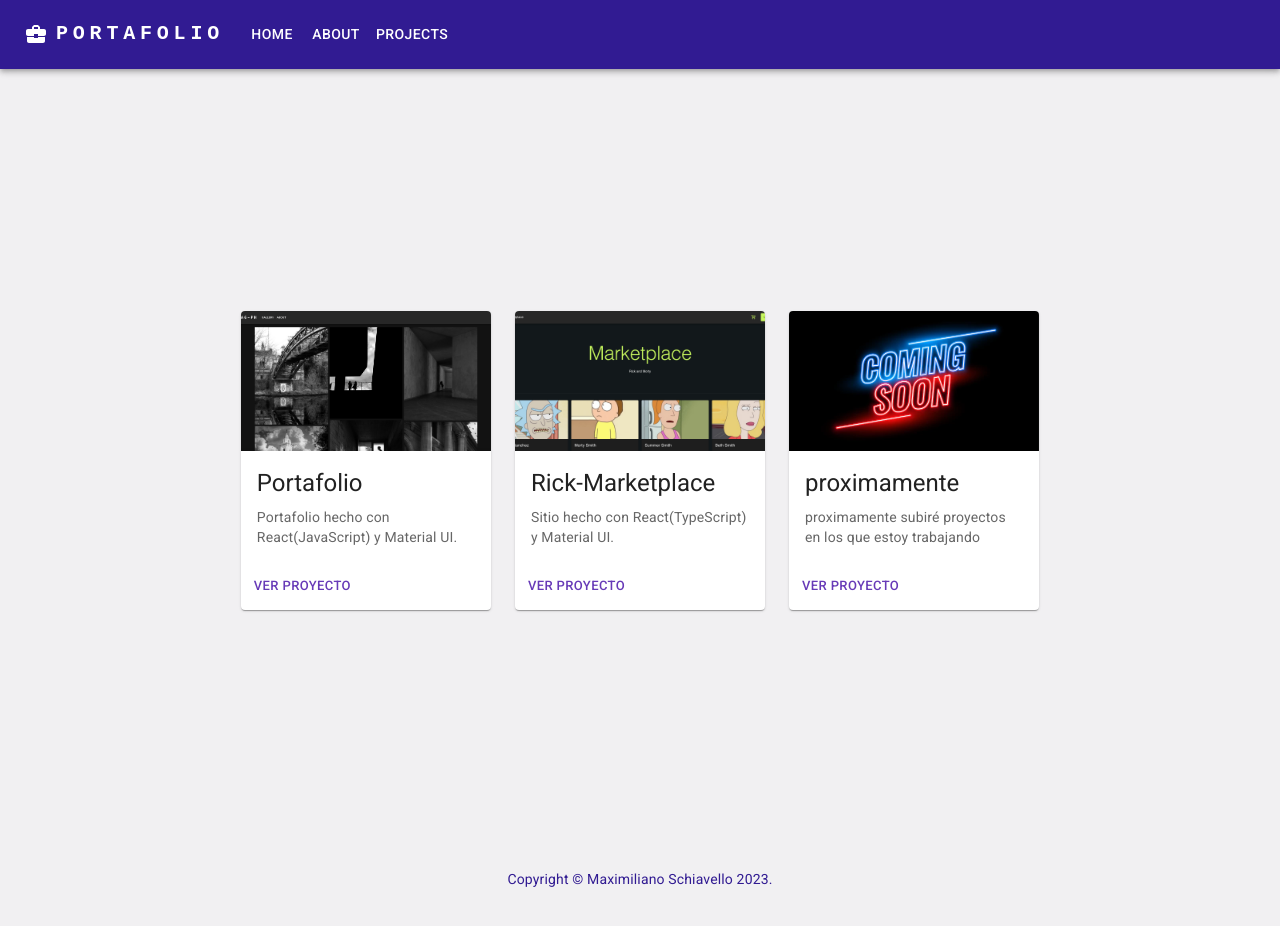
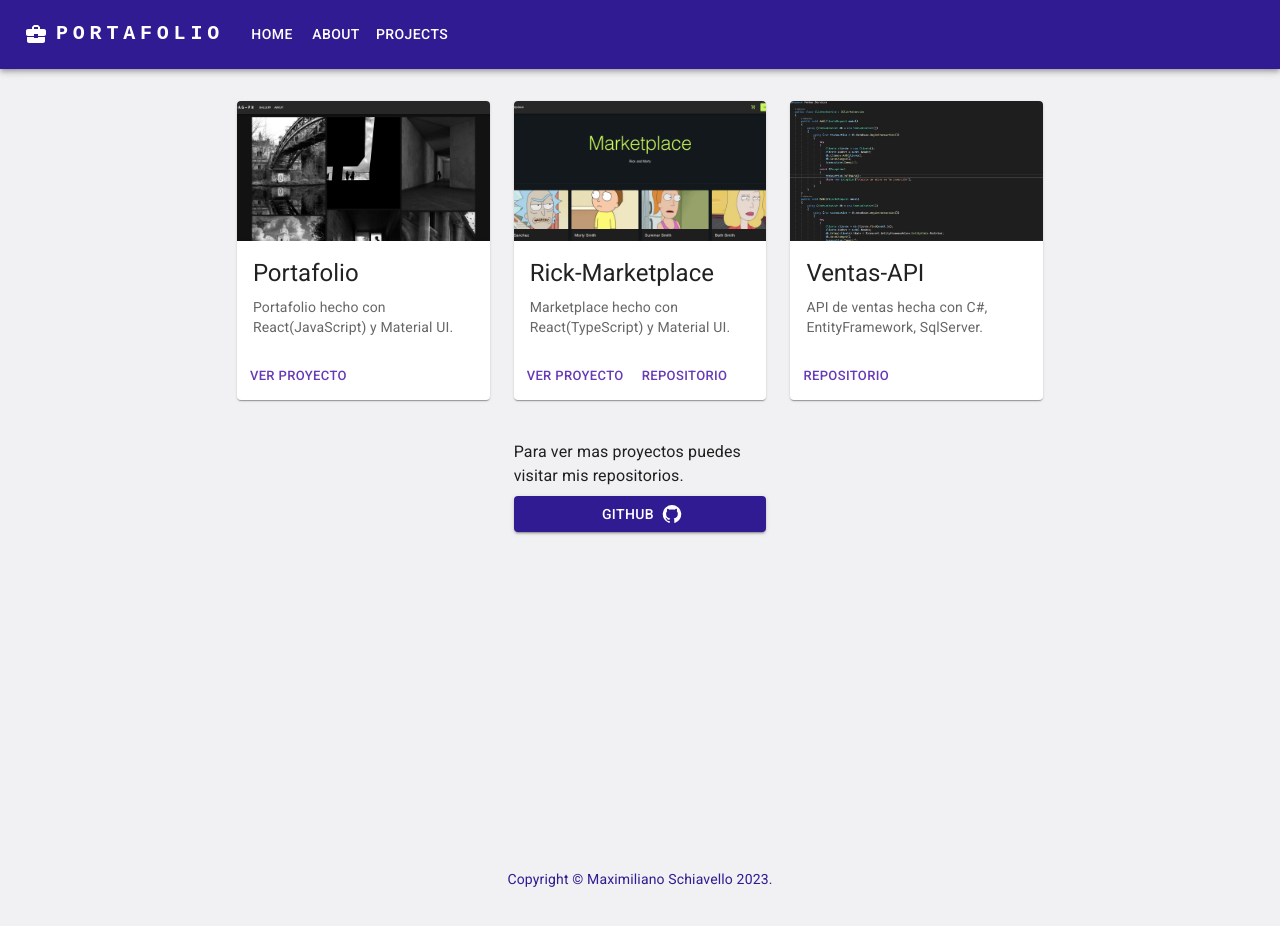
Before and after one commit to Maxischiavello/portfolio, a React (Create React App) app: page /projects in a window 1280 px wide. Shown: the top 926 px of the page. Built offline with nearby package versions, Linux system fonts and the light colour scheme.

Commit message:
api project added

```diff
--- a/src/components/Contact.jsx
+++ b/src/components/Contact.jsx
@@ -2,7 +2,7 @@
 import LinkedInIcon from '@mui/icons-material/LinkedIn'
 import GitHubIcon from '@mui/icons-material/GitHub'
 import { Box, Link, Button } from '@mui/material'
-import URLs from '../utils'
+import links from '../utils'
 
 function Contact() {
 
@@ -11,7 +11,7 @@
             display: 'flex',
             gap: 2
         }}>
-            <Link color="inherit" href={URLs.linkedin} sx={{my: 1}}>
+            <Link color="inherit" href={links.linkedin} sx={{my: 1}}>
                     <Button
                     sx={{
                         backgroundColor: 'primary.dark'
@@ -21,7 +21,7 @@
                     </Button>
             </Link>
 
-            <Link color="inherit" href={URLs.github} sx={{my: 1}}>
+            <Link color="inherit" href={links.github} sx={{my: 1}}>
                     <Button
                     sx={{
                         backgroundColor: 'primary.dark'
--- a/src/components/ProjectCard.jsx
+++ b/src/components/ProjectCard.jsx
@@ -6,7 +6,13 @@
 import Button from '@mui/material/Button';
 import Typography from '@mui/material/Typography';
 
-export default function ProjectCard({ image, urlToProject, projectTitle, projectDescription }) {
+export default function ProjectCard({
+  image,
+  urlToProject,
+  projectTitle,
+  projectDescription,
+  codeSource
+}) {
   return (
     <Card sx={{ maxWidth: 345 }}>
       <CardMedia
@@ -22,9 +28,16 @@
         </Typography>
       </CardContent>
       <CardActions>
-      <Link color="inherit" href={urlToProject} >
-        <Button size="small">ver proyecto</Button>
-      </Link>
+      {urlToProject !== '' ?
+          <Link color="inherit" href={urlToProject} style={{ textDecoration: 'none' }} >
+            <Button size="small">ver proyecto</Button>
+          </Link> : ''
+      }
+      {codeSource !== '' ?
+          <Link color="inherit" href={codeSource} style={{ textDecoration: 'none' }} >
+            <Button size="small">repositorio</Button>
+          </Link> : ''
+      }
       </CardActions>
     </Card>
   );
--- a/src/pages/About.jsx
+++ b/src/pages/About.jsx
@@ -7,7 +7,6 @@
         <Container sx={{
             display: 'flex',
             justifyContent: 'center',
-            alignItems: 'center',
             minHeight: '90vh',
         }}>
             <Paper sx={{
@@ -26,18 +25,18 @@
                         sx={{ width: 48, height: 48 }}
                     />
                 </Box>
-                <Typography mb={1} px={2}>
+                <Typography mb={2} px={2}>
                     Me considero un persona responsable,
                     paciente y con un alto grado de empatía por los demás.
                 </Typography>
-                <Typography mb={1} px={2}>
+                <Typography mb={2} px={2}>
                     Dinámico, proactivo y versátil para adaptarme a múltiples modelos de trabajo y necesidades.
                 </Typography>
-                <Typography mb={1} px={2}>
+                <Typography mb={2} px={2}>
                     Apacionado por el desarrollo.
                     Busco, de manera constante, aprender nuevas tecnologías.
                 </Typography>
-                <Typography mb={1} px={2}>
+                <Typography mb={2} px={2}>
                     Actualmente estoy por terminar la carrera de analista de sistemas
                     donde he estudiado programacion orientada a objetos,
                     base de datos relacional, desarrollo web y mobile,
--- a/src/pages/Home.jsx
+++ b/src/pages/Home.jsx
@@ -3,7 +3,7 @@
 import Button from '@mui/material/Button';
 import Typography from '@mui/material/Typography';
 import LinkedInIcon from '@mui/icons-material/LinkedIn';
-import URLs from '../utils';
+import links from '../utils';
 
 function Home() {
 
@@ -25,7 +25,12 @@
                     Maximiliano Schiavello
                 </Typography>
                 <Typography sx={{ typography: { xs: 'h6', sm: 'h6', md: 'h4' } }}>Desarrollador | Programador</Typography>
-                <Link color="inherit" href={URLs.linkedin} sx={{my: 6}}>
+                <Link
+                    color="inherit"
+                    href={links.linkedin}
+                    sx={{my: 6}}
+                    style={{ textDecoration: 'none' }}
+                >
                     <Button
                     sx={{
                         backgroundColor: 'primary.dark'
--- a/src/pages/Projects.jsx
+++ b/src/pages/Projects.jsx
@@ -1,8 +1,8 @@
-import { Container } from '@mui/system'
-import Grid from '@mui/material/Grid'
 import ProjectCard from '../components/ProjectCard'
-import { Box } from '@mui/material'
-import URLs from './projectsURLs'
+import { Container, Box, Button, Typography, Link, Grid } from '@mui/material'
+import GitHubIcon from '@mui/icons-material/GitHub'
+import projects from './projectsData'
+import links from '../utils'
 
 function Projects() {
     return (
@@ -10,7 +10,6 @@
             minHeight: '90vh',
             display: 'flex',
             justifyContent: 'center',
-            alignItems: 'center',
             mt: 4
         }}>
             <Box>
@@ -24,26 +23,58 @@
                     <Grid item xs={8} sm={5} md={4} lg={3}>
                         <ProjectCard
                             image={require('../assets/projectsImgages/dag.png')}
-                            urlToProject={URLs.dag.url}
-                            projectTitle={URLs.dag.title}
-                            projectDescription={URLs.dag.description}
+                            urlToProject={projects.dag.url}
+                            projectTitle={projects.dag.title}
+                            projectDescription={projects.dag.description}
+                            codeSource={projects.dag.githubRepository}
                         />
                     </Grid>
                     <Grid item xs={8} sm={5} md={4} lg={3}>
                         <ProjectCard
                             image={require('../assets/projectsImgages/marketplace.png')}
-                            urlToProject={URLs.rickMarketplace.url}
-                            projectTitle={URLs.rickMarketplace.title}
-                            projectDescription={URLs.rickMarketplace.description}
+                            urlToProject={projects.rickMarketplace.url}
+                            projectTitle={projects.rickMarketplace.title}
+                            projectDescription={projects.rickMarketplace.description}
+                            codeSource={projects.rickMarketplace.githubRepository}
                         />
                     </Grid>
                     <Grid item xs={8} sm={5} md={4} lg={3}>
                         <ProjectCard
-                            image={require('../assets/projectsImgages/soon.jpg')}
-                            urlToProject={URLs.dag.url}
-                            projectTitle={'proximamente'}
-                            projectDescription={'proximamente subiré proyectos en los que estoy trabajando'}
+                            image={require('../assets/projectsImgages/ventas-api.jpeg')}
+                            urlToProject={projects.ventasAPI.url}
+                            projectTitle={projects.ventasAPI.title}
+                            projectDescription={projects.ventasAPI.description}
+                            codeSource={projects.ventasAPI.githubRepository}
                         />
+                    </Grid>
+                </Grid>
+
+                <Grid container
+                    spacing={{ xs: 2, md: 3 }}
+                    columns={12}
+                    sx={{
+                        display: 'flex',
+                        justifyContent: 'center',
+                    }}>
+                    <Grid item xs={8} sm={5} md={4} lg={3} mt={5}>
+                        <Typography mb={1}>
+                            Para ver mas proyectos puedes visitar mis repositorios.
+                        </Typography>
+                        <Link
+                            color="inherit"
+                            href={links.github}
+                            sx={{ my: 1 }}
+                            style={{ textDecoration: 'none' }}
+                        >
+                            <Button
+                                fullWidth
+                                sx={{
+                                    backgroundColor: 'primary.dark'
+                                }}
+                                variant="contained" endIcon={<GitHubIcon />}>
+                                Github
+                            </Button>
+                        </Link>
                     </Grid>
                 </Grid>
             </Box>
--- /dev/null
+++ b/src/pages/projectsData.js
@@ -0,0 +1,24 @@
+const dag = {
+    url: 'https://dag-ph.onrender.com/',
+    title: 'Portafolio',
+    description: 'Portafolio hecho con React(JavaScript) y Material UI.',
+    githubRepository: ''
+}
+
+const rickMarketplace = {
+    url: 'https://rick-marketplace.onrender.com',
+    title: 'Rick-Marketplace',
+    description: 'Marketplace hecho con React(TypeScript) y Material UI.',
+    githubRepository: 'https://github.com/Maxischiavello/marketplace'
+}
+
+const ventasAPI = {
+    url: '',
+    title: 'Ventas-API',
+    description: 'API de ventas hecha con C#, EntityFramework, SqlServer.',
+    githubRepository: 'https://github.com/Maxischiavello/Ventas-API'
+}
+
+const projects = { dag, rickMarketplace, ventasAPI }
+
+export default projects
--- a/src/pages/projectsURLs.js
+++ /dev/null
@@ -1,15 +0,0 @@
-const dag = {
-    url: 'https://dag-ph.onrender.com/',
-    title: 'Portafolio',
-    description: 'Portafolio hecho con React(JavaScript) y Material UI.'
-}
-
-const rickMarketplace = {
-    url: 'https://rick-marketplace.onrender.com',
-    title: 'Rick-Marketplace',
-    description: 'Sitio hecho con React(TypeScript) y Material UI.'
-}
-
-const URLs = { dag, rickMarketplace }
-
-export default URLs
--- a/src/utils.js
+++ b/src/utils.js
@@ -1,5 +1,5 @@
 const linkedin = 'https://www.linkedin.com/in/maximiliano-schiavello/'
 const github = 'https://github.com/Maxischiavello'
-const URLs = { linkedin, github }
+const links = { linkedin, github }
 
-export default URLs
+export default links
```
Also changed, not shown: src/assets/projectsImgages/ventas-api.jpeg (added).
